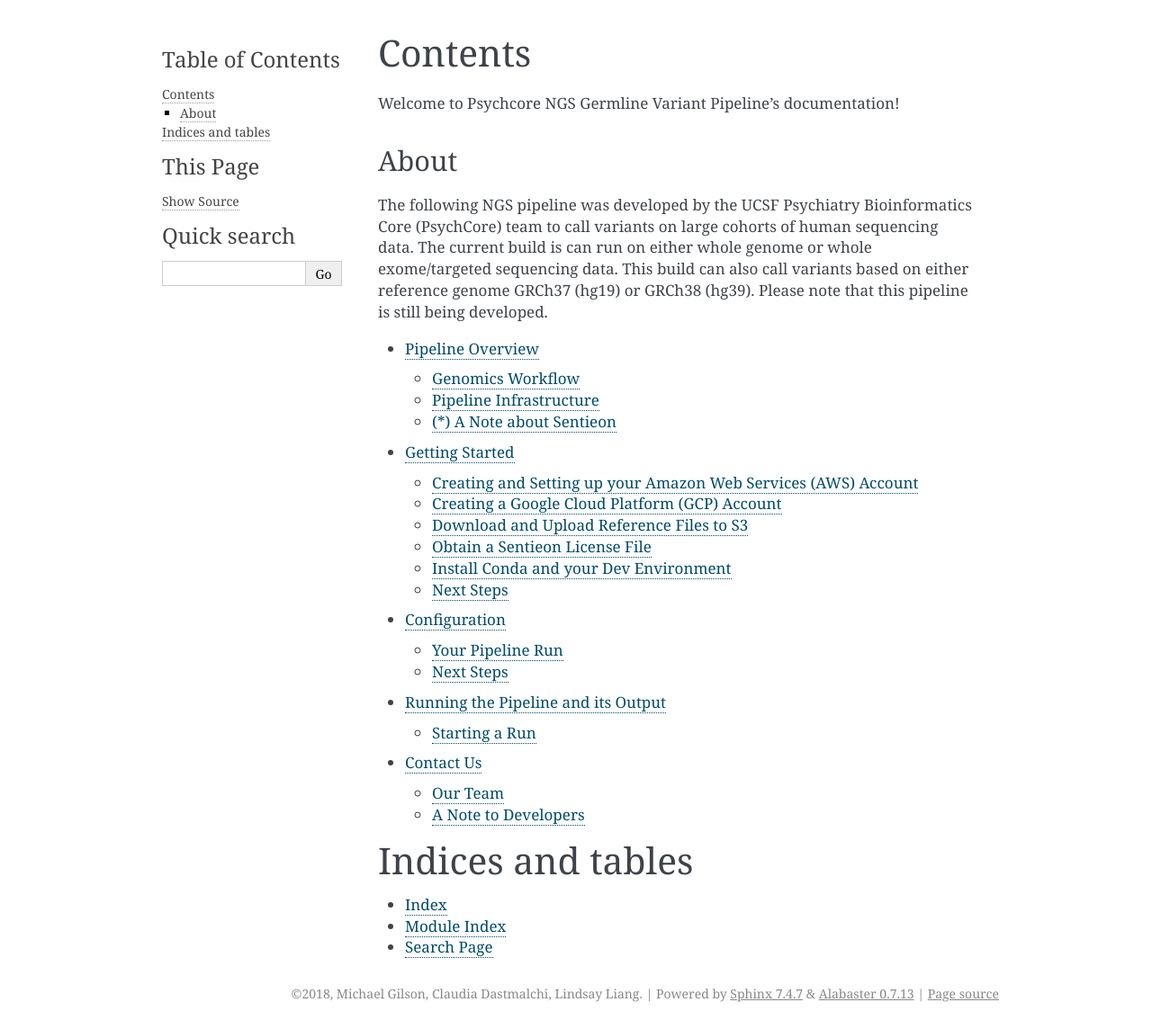
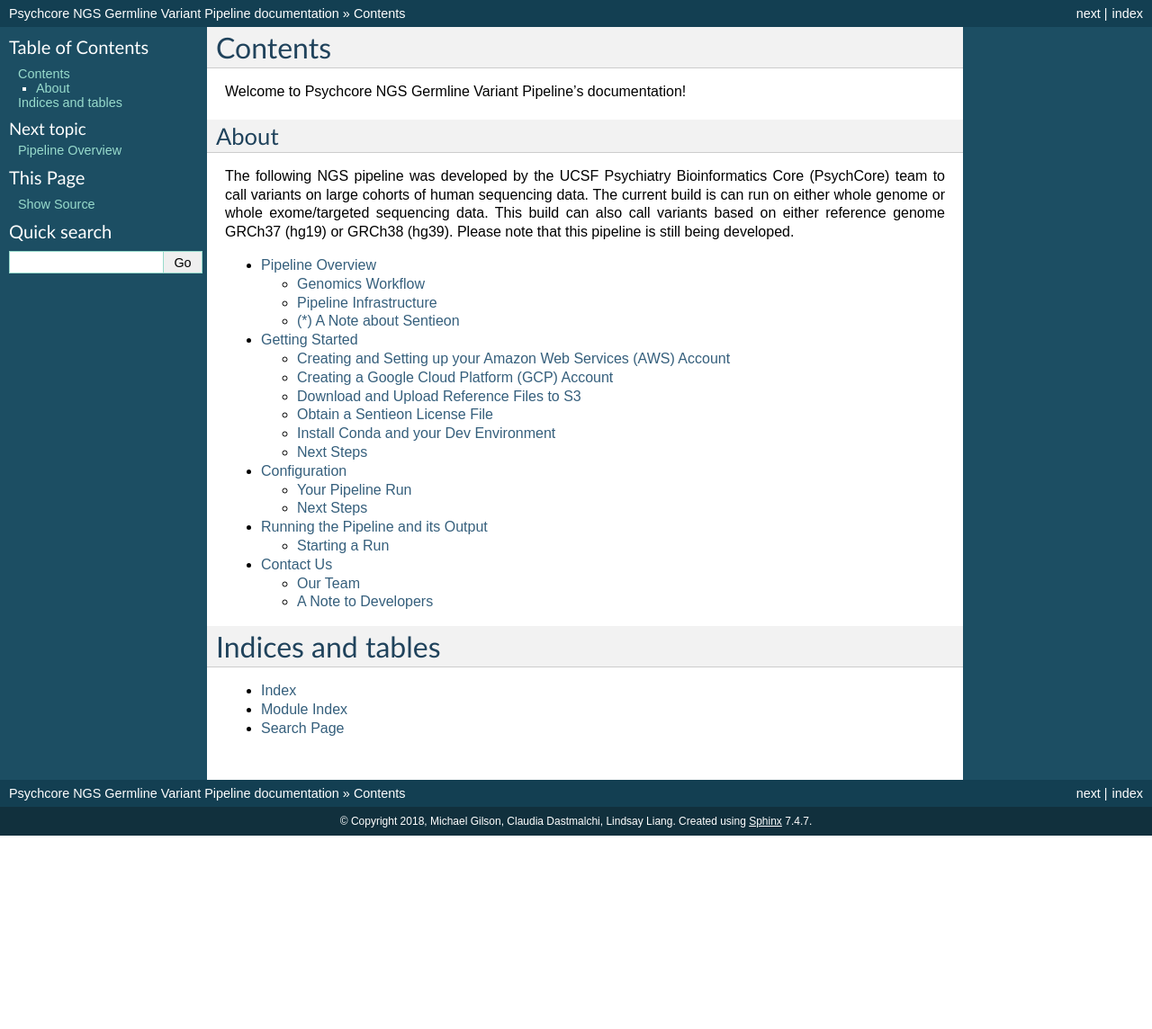
Before and after one commit to claudiadast/psychcore-test, a Sphinx documentation site: the page built from docs/index.rst, in a window 1280 px wide. Shown: the whole page at 90% size. Built offline with Sphinx 7.4.7, drawn with Linux system fonts in a browser that asks for light colours; after the commit the page ends 929 px from its top, so only the background shows below that.

Commit message:
Changed theme in conf

```diff
--- a/docs/conf.py
+++ b/docs/conf.py
@@ -74,7 +74,11 @@ pygments_style = 'sphinx'
 # The theme to use for HTML and HTML Help pages.  See the documentation for
 # a list of builtin themes.
 #
-html_theme = 'alabaster'
+on_rtd = os.environ.get('READTHEDOCS') == 'True'
+if on_rtd:
+    html_theme = 'default'
+else:
+    html_theme = 'nature'
 
 # Theme options are theme-specific and customize the look and feel of a theme
 # further.  For a list of options available for each theme, see the
```
